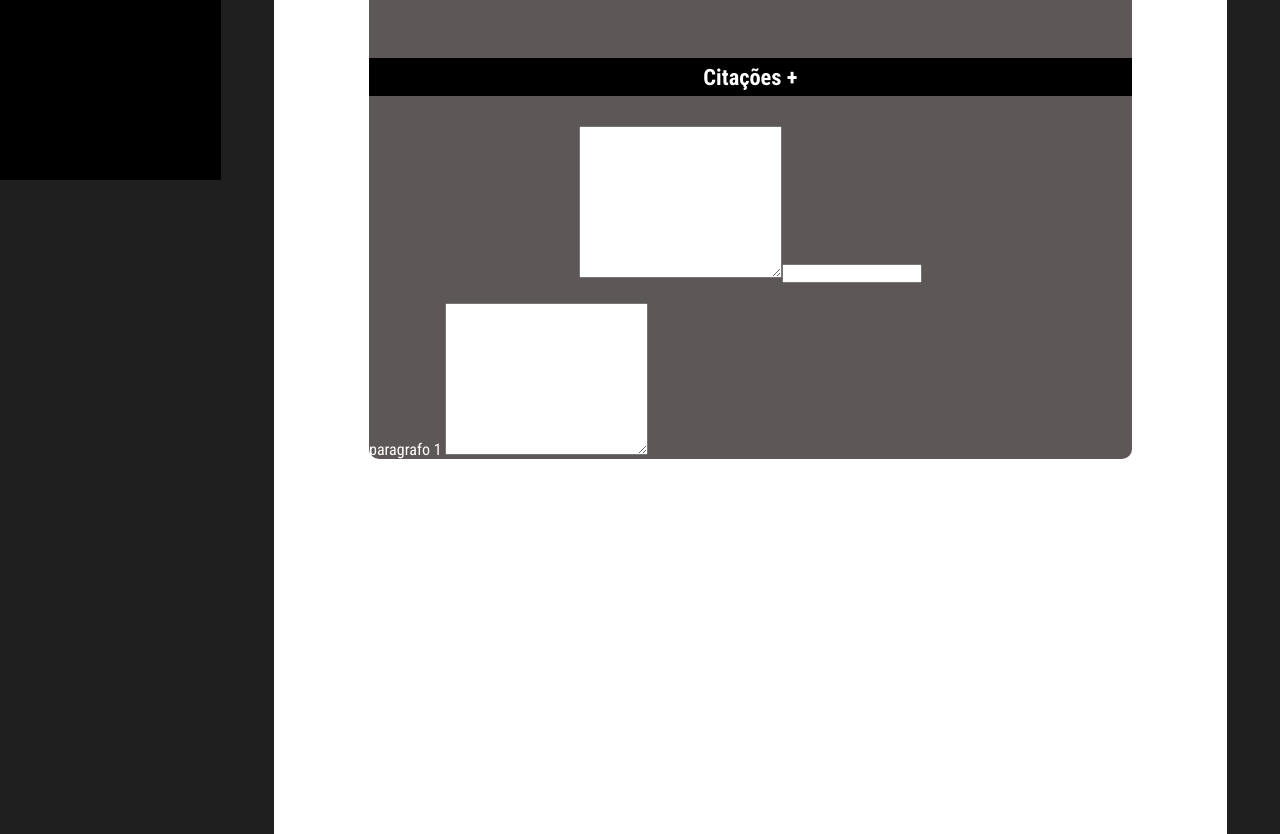
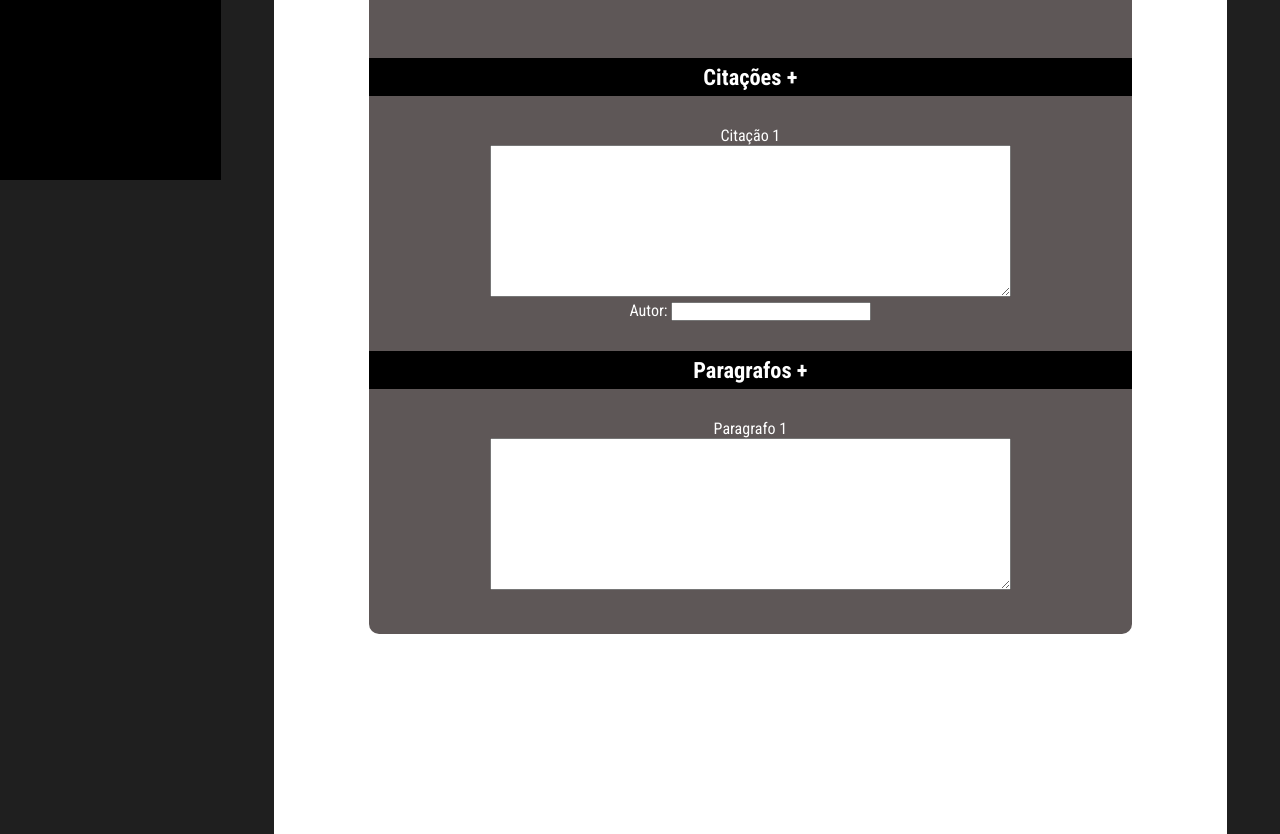
Before and after one commit to vicemanu/admin-metanoia, a React (Vite) app: page /admin in a window 1280 px wide. Shown: the part 620-1454 px from the top of the page. Built offline with nearby package versions, Linux system fonts and the light colour scheme.

Commit message:
Terminando o basico do github

```diff
--- a/src/components/Conteudo/conteudo.css
+++ b/src/components/Conteudo/conteudo.css
@@ -9,7 +9,9 @@
     color: white;
     font-family: sans-serif;
     border-radius: 10px;
+    padding-bottom: 20px;
 }
+
 
 .conteudo--title {
     width: 100%;
@@ -47,3 +49,19 @@ h2 {
     gap: 20px;
     justify-content: center;
 }
+
+.conteudo_div--citacao, .conteudo_div--paragrafo {
+    display: flex;
+    flex-direction: column;
+    width: 90%;
+    align-items: center;
+}
+
+.conteudo_div--citacao textarea, .conteudo_div--paragrafo textarea {
+    width: 80%;
+    margin-bottom: 4px;
+}
+
+.conteudo_div--citacao input {
+    width: 200px;
+}
--- a/src/components/Conteudo/index.jsx
+++ b/src/components/Conteudo/index.jsx
@@ -15,14 +15,21 @@ export default function Conteudo() {
 
                         <h2>Citações <span>+</span></h2>
                         <div className='conteudo--div'>
-                            <label htmlFor="">
-                                <textarea className='conteudo_div--citacao'  name="" id="" cols="30" rows="10"></textarea>
-                                <input type="text" />
+                            <label className='conteudo_div--citacao'  htmlFor="">
+                                Citação 1
+                                <textarea  name="" id="" cols="30" rows="10"></textarea>
+                                <span>Autor: <input type="text" /></span>
                             </label>
                         </div>
 
+                        <h2>Paragrafos <span>+</span></h2>
+                        <div className='conteudo--div'>
+                            <label className='conteudo_div--paragrafo' htmlFor="">
+                                Paragrafo 1
+                                <textarea name="" id="" cols="30" rows="10"></textarea>
+                            </label>
+                        </div>
 
-                        <label htmlFor="">paragrafo 1 <textarea name="" id="" cols="30" rows="10"></textarea></label>
                     </div>
 
 
```
